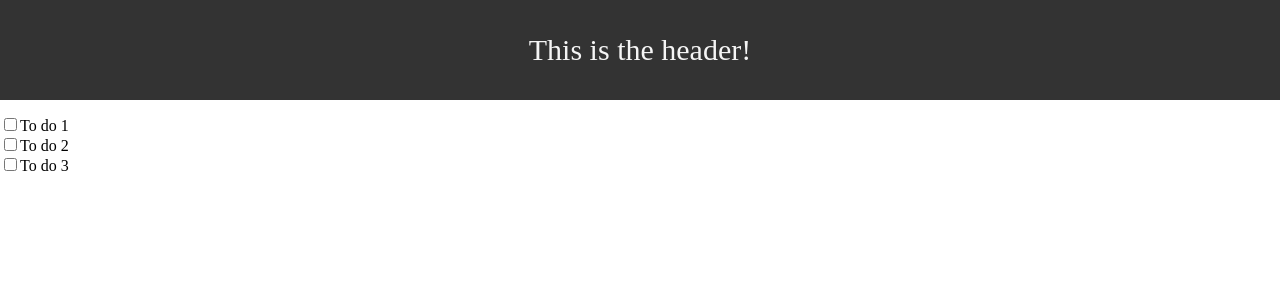
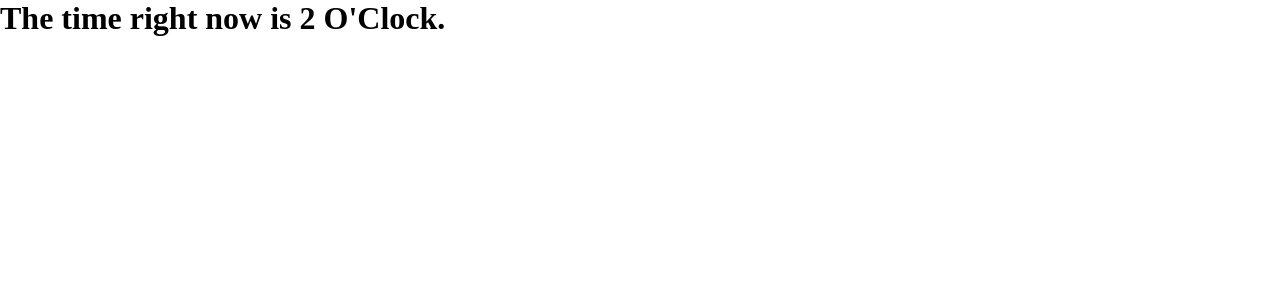
Before and after one commit to timmmyeo/learning-react, a React (Create React App) app: page / in a window 1280 px wide. Shown: the top 300 px of the page. Built offline with nearby package versions, Linux system fonts and the light colour scheme.

Commit message:
Using javascript in a component to show the current time.

```diff
--- /dev/null
+++ b/src/components/Item.js
@@ -0,0 +1,12 @@
+import React from "react"
+
+function Item() {
+  return (
+    <div>
+      <input type="checkbox" id="1" name="1"/>
+      <label for="1">To do 1</label><br></br>
+    </div>
+  )
+}
+
+export default Item
--- a/src/components/Items.js
+++ /dev/null
@@ -1,16 +0,0 @@
-import React from "react"
-
-function Items() {
-  return (
-    <div>
-      <input type="checkbox" id="1" name="1"/>
-      <label for="1">To do 1</label><br></br>
-      <input type="checkbox" id="2" name="2"/>
-      <label for="2">To do 2</label><br></br>
-      <input type="checkbox" id="3" name="3"/>
-      <label for="3">To do 3</label><br></br>
-    </div>
-  )
-}
-
-export default Items
--- a/src/components/MyApp.js
+++ b/src/components/MyApp.js
@@ -1,14 +1,24 @@
 import React from "react"
-import Items from "./Items"
+import Item from "./Item"
 import Header from "./Header"
 
+// function MyApp() {
+//   return (
+//     <div>
+//       <Header />
+//       <Item />
+//     </div>
+
+//   )
+// }
+
 function MyApp() {
+  const date = new Date();
+  let hours = date.getHours();
+  hours = hours % 12;
+
   return (
-    <div>
-      <Header />
-      <Items />
-    </div>
-
+    <h1>The time right now is {hours} O'Clock.</h1>
   )
 }
 
```
